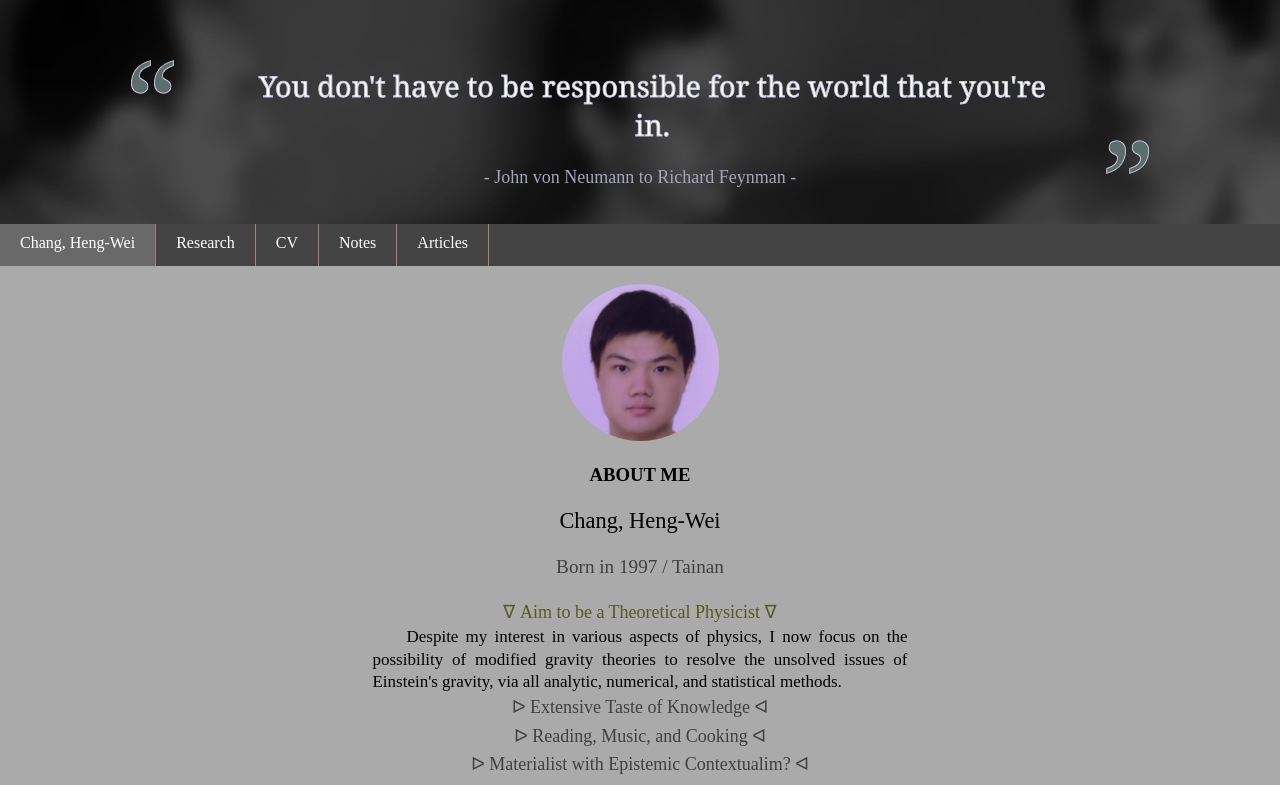
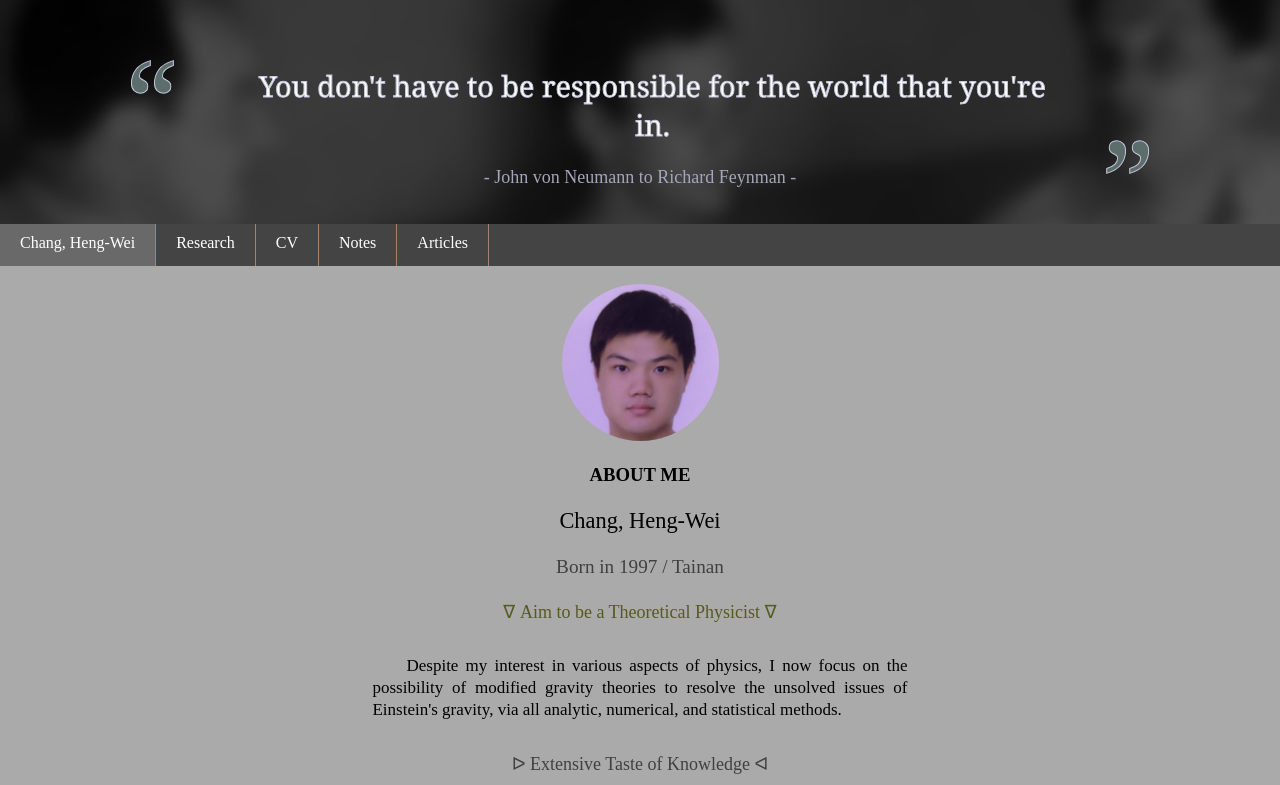
Before and after one commit to wayne86122488/wayne86122488.github.io, a plain HTML site: page index.html in a window 1280 px wide. Both pictures are taken after a click on the heading "Aim to be a Theoretical Physicist". Shown: the top 785 px of the page. Drawn offline with Linux system fonts and the light colour scheme.

Commit message:
Add files via upload

```diff
--- a/index.html
+++ b/index.html
@@ -143,8 +143,8 @@ summary:hover{
 
 details > p{
   width: 55%;
-  padding: 0em -2em auto auto;
-  margin: auto;
+  padding: 0em 2em auto auto;
+  margin: auto auto;
   line-height: 1.3em;
   text-indent:2em;
   text-align: justify;
@@ -199,9 +199,9 @@ details[open] > summary:after {
     <p style="font-size:140%"> Chang, Heng-Wei </p>
     <p style="font-size:120%; color: #404040;"> Born in 1997 / Tainan </p>
     <ul style="padding: 0 12%; text-align: center;line-height: 1.8em; color: #404040; list-style-type: none;">
-      <li><details><summary>Aim to be a Theoretical Physicist</summary><p> Despite my interest in various aspects of physics, I now focus on the possibility of modified gravity theories to resolve the unsolved issues of Einstein's gravity, via all analytic, numerical, and statistical methods.    </p></details> </li>
-      <li><details><summary>Extensive Taste of Knowledge</summary><p> Aside from my career-oriented interest in physics and mathematics, exploration for different varieties of knowledge also excites me, inclusive of anthropology, linguistics, and philosophy. </p></details></li>
-      <li><details><summary>Reading, Music, and Cooking</summary><p> In my leisure time, I would read books from literary genres such as Márquez's to Genre fictions like Honobu Yonezawa's and listen songs from classical music (Smetana's Vltava is my fav.) to old-schools (the Beatles/Simon and Garfunkel) or heavy metals (e.g. AC/DC). Guitar is my beloved in nights with solitude and emptiness. I also enjoy cooking ranging from Taiwanese cuisines to Italian dishes and try different combination of ingredients. </p></details></li>
+      <li><details><summary>Aim to be a Theoretical Physicist</summary><br> <p>  Despite my interest in various aspects of physics, I now focus on the possibility of modified gravity theories to resolve the unsolved issues of Einstein's gravity, via all analytic, numerical, and statistical methods.  </p><br>  </details> </li>
+      <li><details><summary>Extensive Taste of Knowledge</summary><br><p> Aside from my career-oriented interest in physics and mathematics, exploration for different varieties of knowledge also excites me, inclusive of anthropology, linguistics, and philosophy. </p><br>  </details> </li>
+      <li><details><summary>Reading, Music, and Cooking</summary><br><p> In my leisure time, I would read books from literary genres such as Márquez's to Genre fictions like Honobu Yonezawa's and listen songs from classical music (Smetana's Vltava is my fav.) to old-schools (the Beatles/Simon and Garfunkel) or heavy metals (e.g. AC/DC). Guitar is my beloved in nights with solitude and emptiness. I also enjoy cooking ranging from Taiwanese cuisines to Italian dishes and try different combination of ingredients. </p><br>  </details></li>
       <li style = "font-size: 18px;">ᐅ Materialist with <a style="color: #404040" href="https://plato.stanford.edu/entries/contextualism-epistemology/">Epistemic Contextualim</a>? ᐊ</li>
     </ul>
     <h3 style="padding: 0 8%; text-align:center;">LANGUAGES</h3>
```
